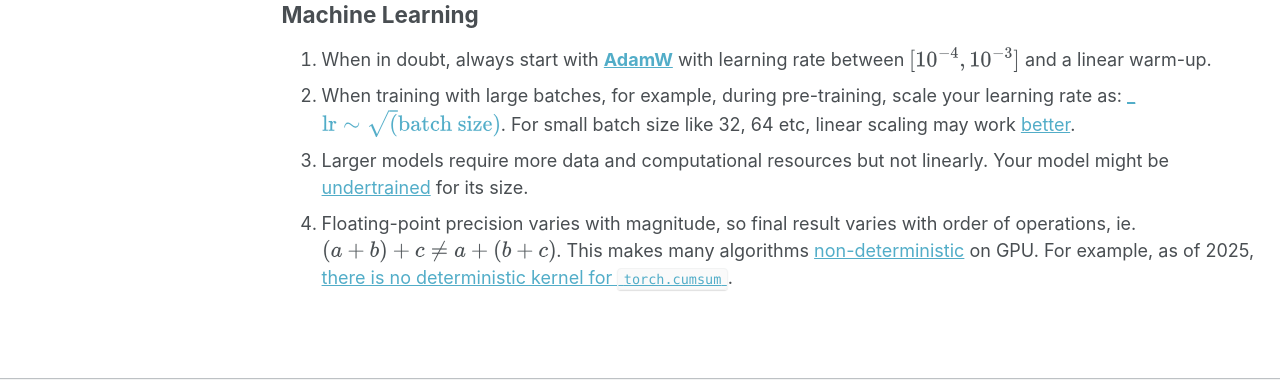
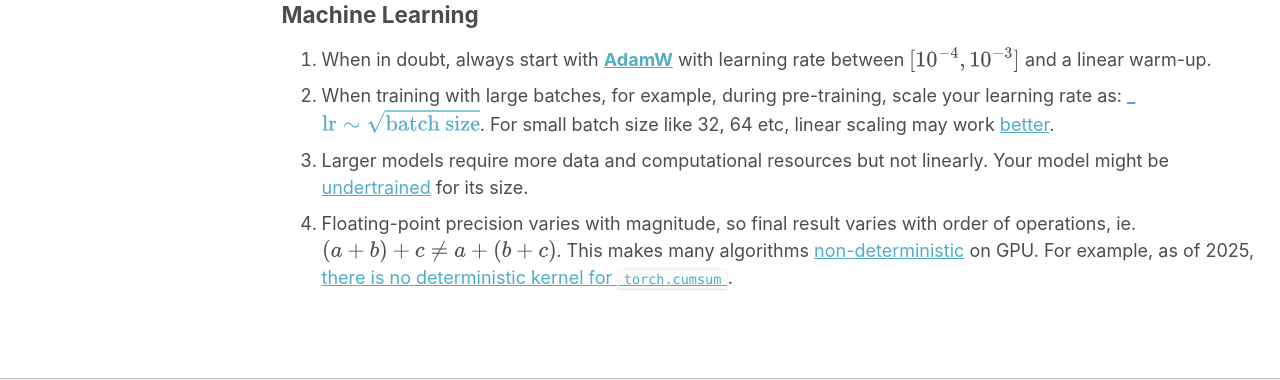
Before and after one commit to Neehan/neehan.github.io, a Jekyll site: the page built from _pages/lessons.md, in a window 1280 px wide and 1309 px high. Shown: the part 802-1182 px from the top of the window. Built offline with Jekyll 4.4.1, drawn with Linux system fonts in a browser that asks for light colours; some web fonts are replaced.

Commit message:
Update lessons.md

```diff
--- a/_pages/lessons.md
+++ b/_pages/lessons.md
@@ -24,6 +24,6 @@ Here is a running list of lessons that I have learned over the years from my mis
 
 ## Machine Learning
 1. When in doubt, always start with **[AdamW](https://docs.pytorch.org/docs/stable/generated/torch.optim.AdamW.html)** with learning rate between $[10^{-4}, 10^{-3}]$ and a linear warm-up.
-2. When training with large batches, for example, during pre-training, scale your learning rate as: [_$\mathrm{lr} \sim \sqrt(\mathrm{batch\ size})$](https://arxiv.org/pdf/1705.08741). For small batch size like 32, 64 etc, linear scaling may work [better](https://arxiv.org/pdf/1404.5997).
+2. When training with large batches, for example, during pre-training, scale your learning rate as: [_$\mathrm{lr} \sim \sqrt{\mathrm{batch\ size}}$](https://arxiv.org/pdf/1705.08741). For small batch size like 32, 64 etc, linear scaling may work [better](https://arxiv.org/pdf/1404.5997).
 3. Larger models require more data and computational resources but not linearly. Your model might be [undertrained](https://arxiv.org/pdf/2001.08361) for its size.
 4. Floating-point precision varies with magnitude, so final result varies with order of operations, ie. $(a + b) + c \neq a + (b + c)$. This makes many algorithms [non-deterministic](https://thinkingmachines.ai/blog/defeating-nondeterminism-in-llm-inference/) on GPU. For example, as of 2025, [there is no deterministic kernel for `torch.cumsum`](https://github.com/pytorch/pytorch/issues/89492).
```
